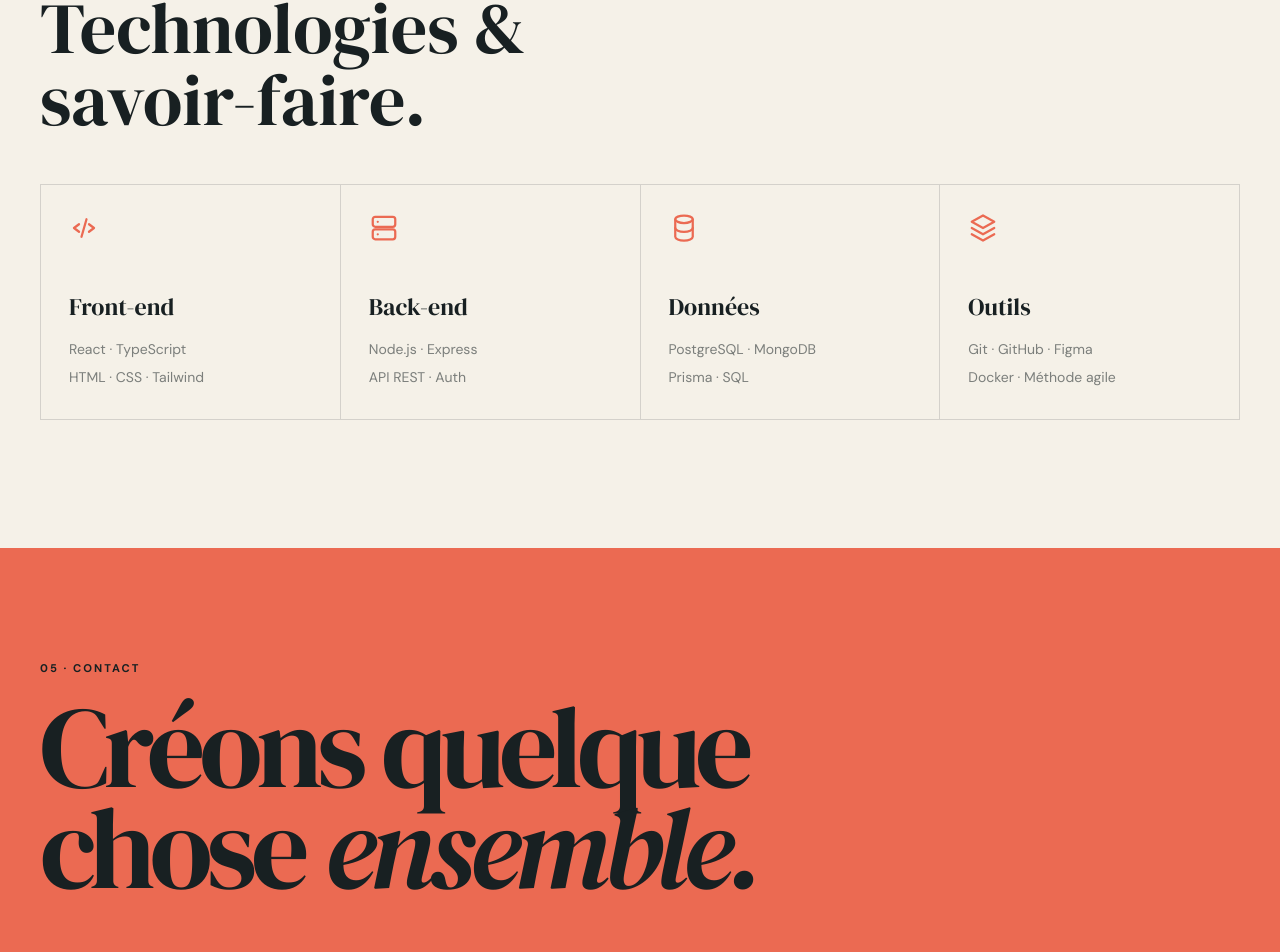
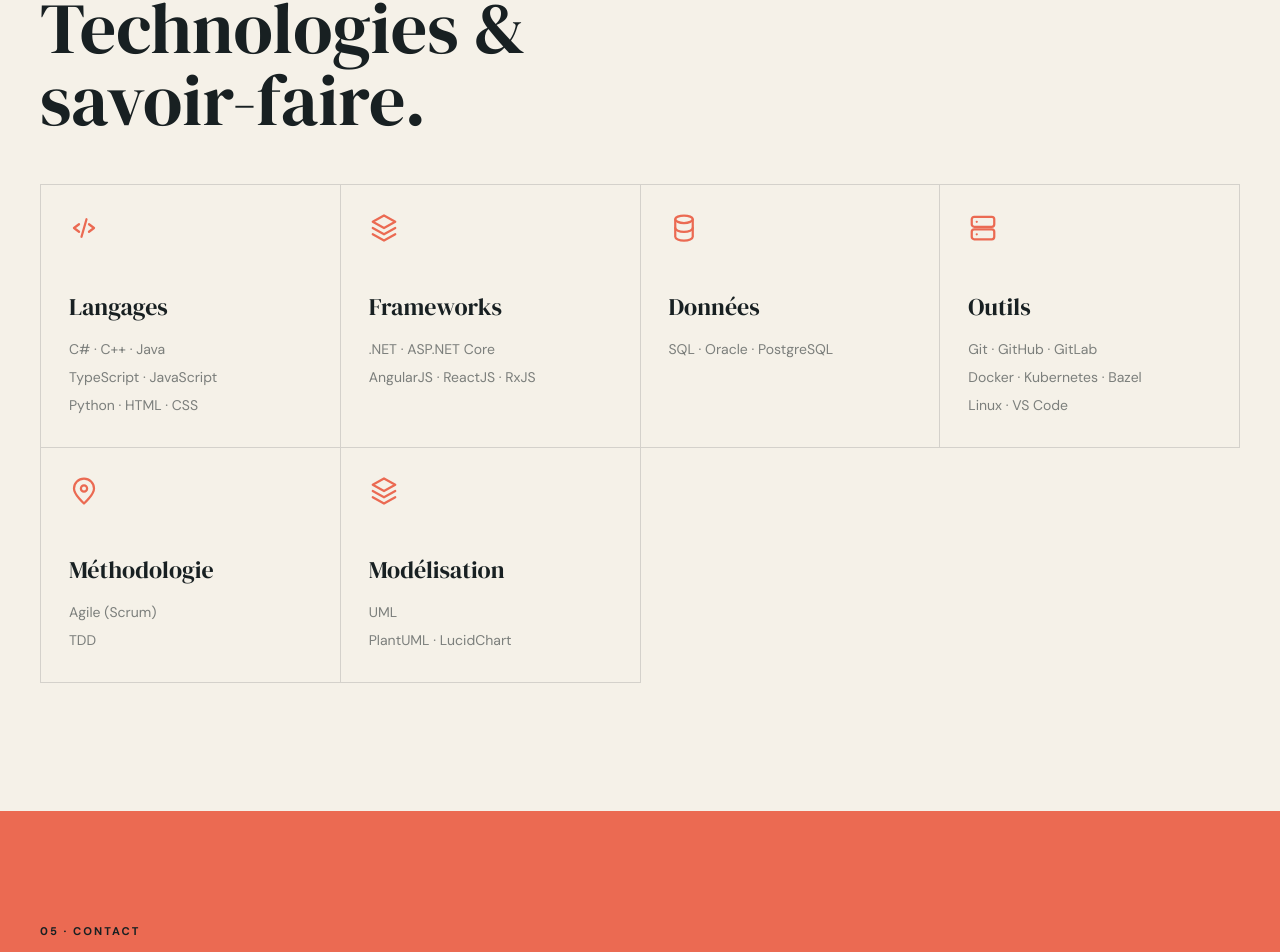
Before and after one commit to KathleenFrancis/Portfolio, a React (Vite) app: page / in a window 1280 px wide. Shown: the part 5218-6170 px from the top of the page. Built offline with nearby package versions, Linux system fonts and the light colour scheme.

Commit message:
MAJ texte section Skills

```diff
--- a/src/sections/SkillsSection.tsx
+++ b/src/sections/SkillsSection.tsx
@@ -4,23 +4,33 @@ import Icon, { type IconName } from "../components/Icon";
 const skills: { icon: IconName; title: string; items: string }[] = [
   {
     icon: "code",
-    title: "Front-end",
-    items: "React · TypeScript\nHTML · CSS · Tailwind",
+    title: "Langages",
+    items: "C# · C++ · Java\nTypeScript · JavaScript\nPython · HTML · CSS",
   },
   {
-    icon: "server",
-    title: "Back-end",
-    items: "Node.js · Express\nAPI REST · Auth",
+    icon: "layers",
+    title: "Frameworks",
+    items: ".NET · ASP.NET Core\nAngularJS · ReactJS · RxJS",
   },
   {
     icon: "database",
     title: "Données",
-    items: "PostgreSQL · MongoDB\nPrisma · SQL",
+    items: "SQL · Oracle · PostgreSQL",
+  },
+  {
+    icon: "server",
+    title: "Outils",
+    items: "Git · GitHub · GitLab\nDocker · Kubernetes · Bazel\nLinux · VS Code",
+  },
+  {
+    icon: "map",
+    title: "Méthodologie",
+    items: "Agile (Scrum)\nTDD",
   },
   {
     icon: "layers",
-    title: "Outils",
-    items: "Git · GitHub · Figma\nDocker · Méthode agile",
+    title: "Modélisation",
+    items: "UML\nPlantUML · LucidChart",
   },
 ];
 
```
